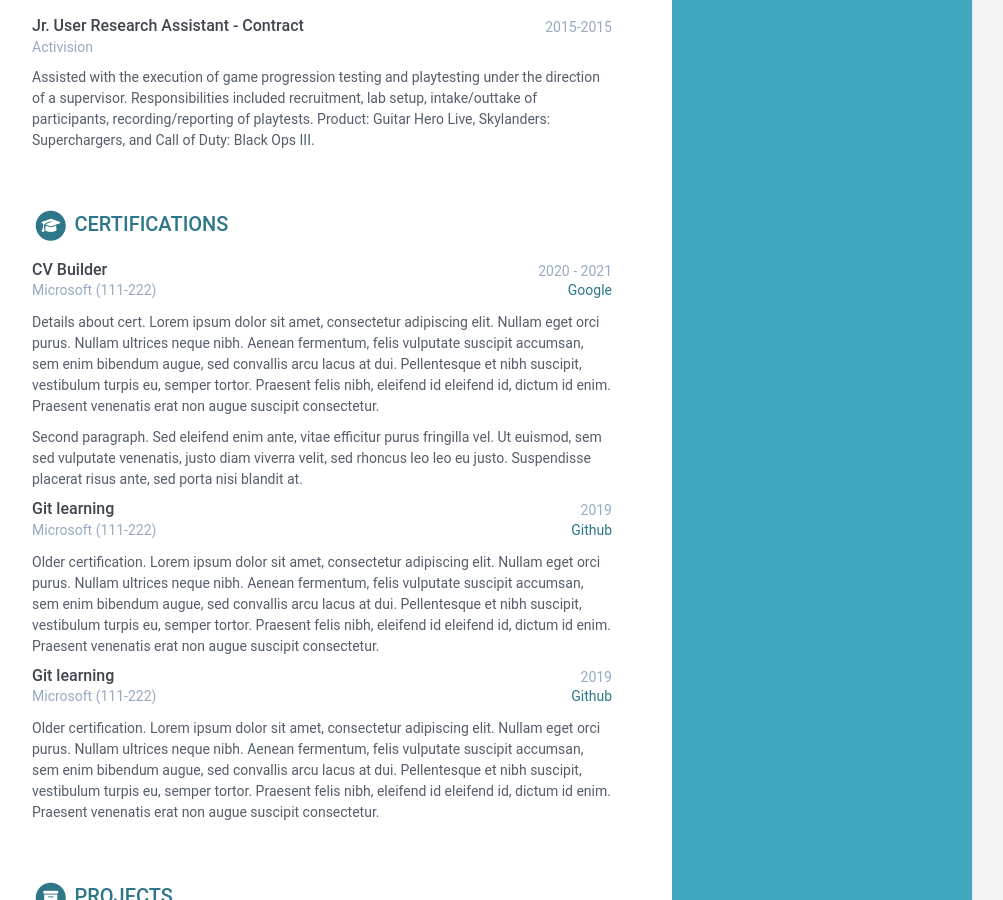
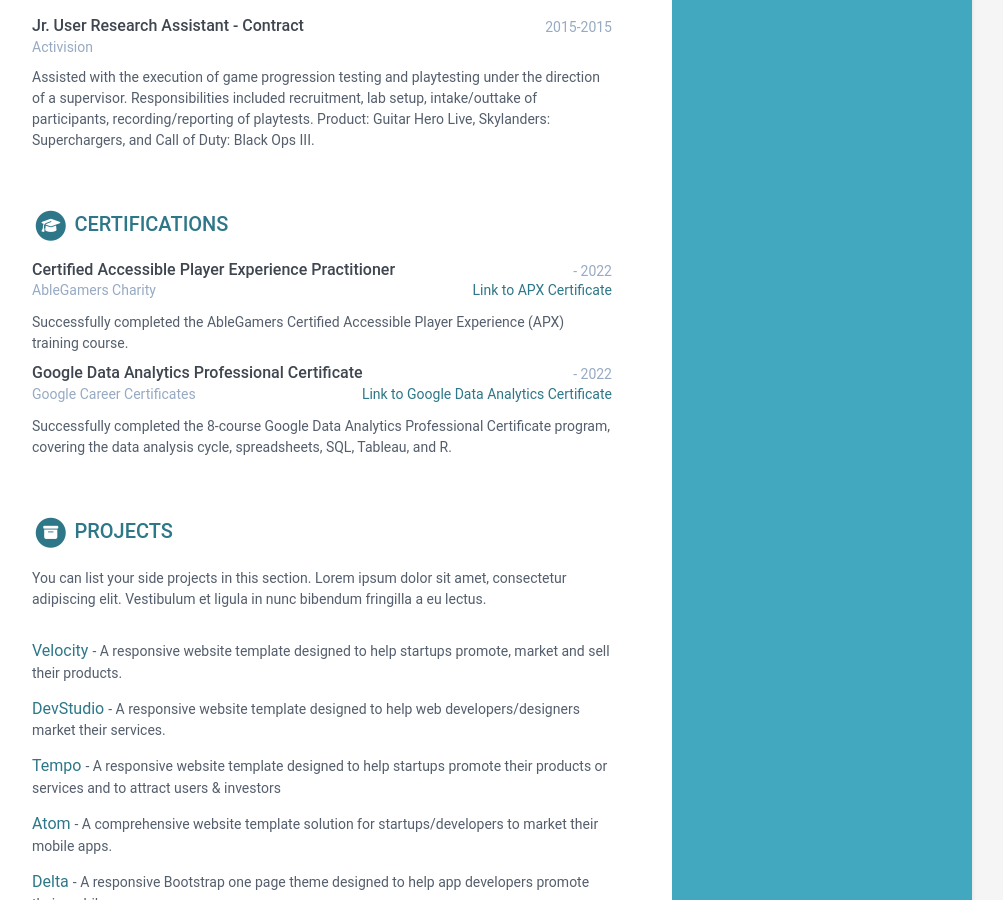
Before and after one commit to kapezit/kapezit.github.io, a Jekyll site: the page built from index.html, in a window 1280 px wide and 900 px high, scrolled down 1362 px. Shown: the whole window, without its empty margins (168-1171 px from the left). Built offline with Jekyll 4.4.1, drawn with Linux system fonts in a browser that asks for light colours.

Commit message:
Added certificates

```diff
--- a/_data/data.yml
+++ b/_data/data.yml
@@ -131,62 +131,24 @@ experiences:
 certifications:
       title: Certifications
       list:
-        - name: CV Builder
-          start: 2020
-          end: 2021
-          organization: Microsoft
-          credentialid: 111-222
-          credentialurl: www.google.com
-          credentialname: Google
+        - name: Certified Accessible Player Experience Practitioner
+          start:
+          end: 2022
+          organization: AbleGamers Charity
+          credentialid:
+          credentialurl: https://www.credential.net/fd77786a-43fb-403c-aa4e-01b5b46a6394#acc.vOonHNbg
+          credentialname: Link to APX Certificate
           details: |
-            Details about cert. Lorem ipsum dolor sit amet, consectetur
-            adipiscing elit.
-            Nullam eget orci purus. Nullam ultrices neque nibh.
-            Aenean fermentum, felis vulputate suscipit accumsan,
-            sem enim bibendum augue, sed convallis arcu lacus at dui.
-            Pellentesque et nibh suscipit, vestibulum turpis eu, semper tortor.
-            Praesent felis nibh, eleifend id eleifend id, dictum id enim.
-            Praesent venenatis erat non augue suscipit consectetur.
-
-            Second paragraph. Sed eleifend enim ante, vitae efficitur purus
-            fringilla vel. Ut euismod, sem sed vulputate venenatis,
-            justo diam viverra velit, sed rhoncus leo leo eu justo.
-            Suspendisse placerat risus ante, sed porta nisi blandit at.
-        - name: Git learning
-          start: 2019
-          end:
-          organization: Microsoft
-          credentialid: 111-222
-          credentialurl: www.github.com
-          credentialname: Github
+            Successfully completed the AbleGamers Certified Accessible Player Experience (APX) training course.
+        - name: Google Data Analytics Professional Certificate
+          start:
+          end: 2022
+          organization: Google Career Certificates
+          credentialid:
+          credentialurl: https://www.credly.com/badges/c035fed2-668a-4193-bbef-b0e80c28c9cd
+          credentialname: Link to Google Data Analytics Certificate
           details: |
-            Older certification. Lorem ipsum dolor sit amet, consectetur
-            adipiscing elit.
-            Nullam eget orci purus. Nullam ultrices neque nibh.
-            Aenean fermentum, felis vulputate suscipit accumsan,
-            sem enim bibendum augue, sed convallis arcu lacus at dui.
-            Pellentesque et nibh suscipit, vestibulum turpis eu, semper tortor.
-            Praesent felis nibh, eleifend id eleifend id, dictum id enim.
-            Praesent venenatis erat non augue suscipit consectetur.
-        - name: Git learning
-          start: 2019
-          end:
-          organization: Microsoft
-          credentialid: 111-222
-          credentialurl: www.github.com
-          credentialname: Github
-          details: |
-            Older certification. Lorem ipsum dolor sit amet, consectetur
-            adipiscing elit.
-            Nullam eget orci purus. Nullam ultrices neque nibh.
-            Aenean fermentum, felis vulputate suscipit accumsan,
-            sem enim bibendum augue, sed convallis arcu lacus at dui.
-            Pellentesque et nibh suscipit, vestibulum turpis eu, semper tortor.
-            Praesent felis nibh, eleifend id eleifend id, dictum id enim.
-            Praesent venenatis erat non augue suscipit consectetur.
-
-
-
+            Successfully completed the 8-course Google Data Analytics Professional Certificate program, covering the data analysis cycle, spreadsheets, SQL, Tableau, and R.
 
 
 projects:
```
